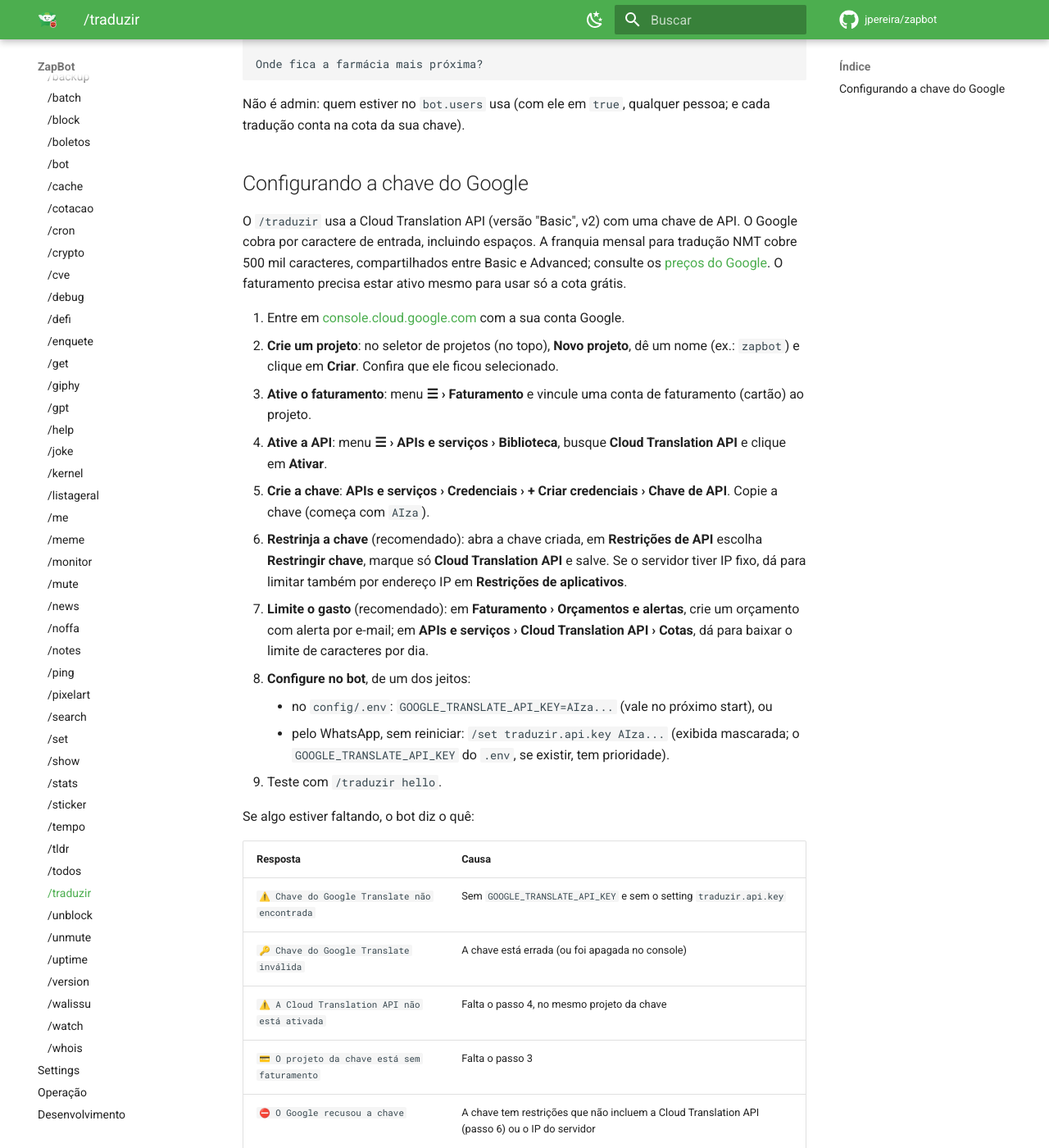
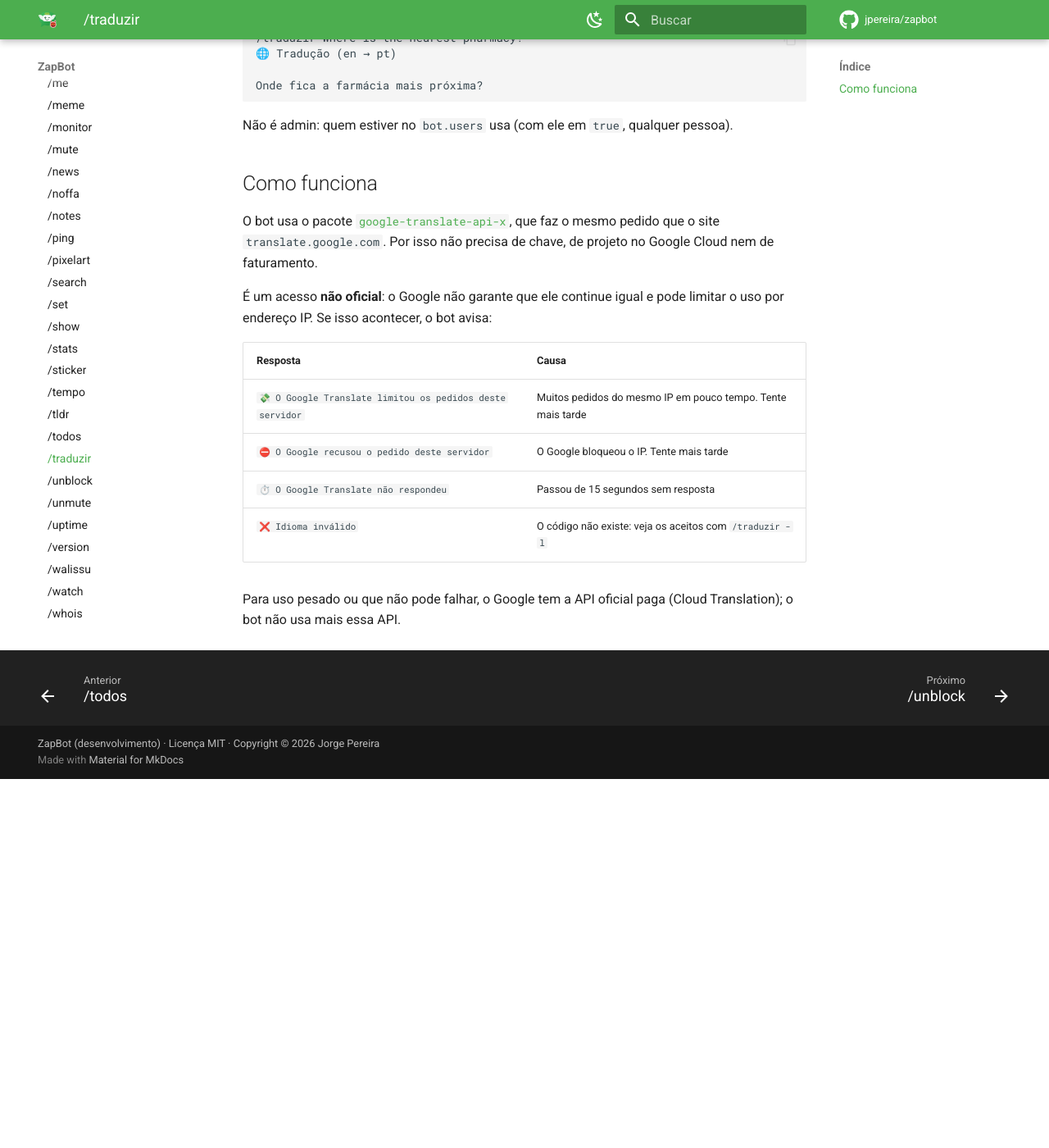
Before and after one commit to jpereira/zapbot, an MkDocs documentation site: the page built from docs/commands/traduzir.md, in a window 1280 px wide and 1400 px high, scrolled down 633 px. Shown: the whole window at 82% size. Built offline with MkDocs 1.6.1 and Material for MkDocs 9.7.7, drawn with Linux system fonts in a browser that asks for light colours; comment, search, counter and statistics services are not loaded; after the commit the page ends 1583 px from its top, so only the background shows below that; some of the changed text lies outside the part shown.

Commit message:
Swap /traduzir for the free Google Translate, without a key
Uses the google-translate-api-x package (the same access as the translate.google.com site,
unofficial) in place of the paid Cloud Translation. GOOGLE_TRANSLATE_API_KEY and the
traduzir.api.key setting go away.

- 15 s timeout on the request; -para case-insensitive; -l lists the package's languages
- Limit (429), block (403) and timeout errors with their own message
- Docs, help and tests updated (the package is simulated in the tests)

````diff
--- a/docs/commands/index.md
+++ b/docs/commands/index.md
@@ -153,7 +153,7 @@ mesmo que comecem com `/`. Sem isso, alguém poderia usar um comando que ecoa te
 | [`/tempo`](tempo.md) | `/weather` | | Tempo agora e máx./mín. do dia (Open-Meteo); `/tempo 16d` mostra até 16 dias, contando hoje; sem cidade usa `tempo.city` |
 | [`/tldr`](tldr.md) | `/resumo` | ✅ | Resume a conversa do chat pelo ChatGPT (`2h`, `300`...) |
 | [`/todos`](todos.md) | `/todes` | ✅ | Menciona todos do grupo |
-| [`/traduzir`](traduzir.md) | `/translate` | | Traduz o texto ou a mensagem respondida (Google Translate); `-para en` muda o idioma |
+| [`/traduzir`](traduzir.md) | `/translate` | | Traduz o texto ou a mensagem respondida pelo Google Translate, sem chave; `-para en` muda o idioma |
 | [`/unblock`](unblock.md) | | ✅ | Desbloqueia uma pessoa: pelo nome, pelo número, pelo nº da lista do `/block` ou respondendo uma mensagem |
 | [`/unmute`](unmute.md) | | ✅ | Desfaz o silêncio do `/mute`: pelo nome, pelo nº da lista, respondendo um aviso ou todos (`-all`) |
 | [`/uptime`](uptime.md) |  | | Tempo de execução e de conexão |
--- a/docs/commands/traduzir.md
+++ b/docs/commands/traduzir.md
@@ -1,13 +1,13 @@
 # `/traduzir` (`/translate`)
 
-Traduz um texto pelo [Google Cloud Translation](https://cloud.google.com/translate). Respondendo
-(reply) uma mensagem, traduz o texto dela. O idioma de origem é detectado sozinho; o de destino é o
-português, ou o do `-para`.
+Traduz um texto pelo Google Translate, sem chave e sem custo. Respondendo (reply) uma mensagem,
+traduz o texto dela. O idioma de origem é detectado sozinho; o de destino é o português, ou o do
+`-para`.
 
 | Opção | Valor | Descrição |
 |---|---|---|
 | `[texto]` | | O texto (até 5000 caracteres, com quebras de linha). Sem ele, a mensagem respondida |
-| `-para`, `-p` | `<idioma>` | Idioma de destino, pelo código: `en`, `es`, `fr`, `it`, `de`, `ja`, `zh-CN`... Padrão: setting `traduzir.lang` (`pt`) |
+| `-para`, `-p` | `<idioma>` | Idioma de destino, pelo código: `en`, `es`, `fr`, `it`, `de`, `ja`, `zh-CN`... Maiúsculas e minúsculas valem igual. Padrão: setting `traduzir.lang` (`pt`) |
 | `-list`, `-l` | | Lista os idiomas aceitos, com o código |
 
 ```text
@@ -25,53 +25,23 @@ português, ou o do `-para`.
 Onde fica a farmácia mais próxima?
 ```
 
-Não é admin: quem estiver no `bot.users` usa (com ele em `true`, qualquer pessoa; e cada tradução
-conta na cota da sua chave).
+Não é admin: quem estiver no `bot.users` usa (com ele em `true`, qualquer pessoa).
 
-## Configurando a chave do Google
+## Como funciona
 
-O `/traduzir` usa a Cloud Translation API (versão "Basic", v2) com uma chave de API. O Google cobra
-por caractere de entrada, incluindo espaços. A franquia mensal para tradução NMT cobre 500 mil
-caracteres, compartilhados entre Basic e Advanced; consulte os
-[preços do Google](https://cloud.google.com/products/translate/pricing). O faturamento precisa estar
-ativo mesmo para usar só a cota grátis.
+O bot usa o pacote [`google-translate-api-x`](https://github.com/AidanWelch/google-translate-api),
+que faz o mesmo pedido que o site `translate.google.com`. Por isso não precisa de chave, de projeto
+no Google Cloud nem de faturamento.
 
-1. Entre em [console.cloud.google.com](https://console.cloud.google.com/) com a sua conta Google.
-2. **Crie um projeto**: no seletor de projetos (no topo), **Novo projeto**, dê um nome (ex.:
-   `zapbot`) e clique em **Criar**. Confira que ele ficou selecionado.
-3. **Ative o faturamento**: menu **☰ › Faturamento** e vincule uma conta de faturamento (cartão) ao
-   projeto.
-4. **Ative a API**: menu **☰ › APIs e serviços › Biblioteca**, busque **Cloud Translation API** e
-   clique em **Ativar**.
-5. **Crie a chave**: **APIs e serviços › Credenciais › + Criar credenciais › Chave de API**. Copie a
-   chave (começa com `AIza`).
-6. **Restrinja a chave** (recomendado): abra a chave criada, em **Restrições de API** escolha
-   **Restringir chave**, marque só **Cloud Translation API** e salve. Se o servidor tiver IP fixo,
-   dá para limitar também por endereço IP em **Restrições de aplicativos**.
-7. **Limite o gasto** (recomendado): em **Faturamento › Orçamentos e alertas**, crie um orçamento
-   com alerta por e-mail; em **APIs e serviços › Cloud Translation API › Cotas**, dá para baixar o
-   limite de caracteres por dia.
-8. **Configure no bot**, de um dos jeitos:
-    - no `config/.env`: `GOOGLE_TRANSLATE_API_KEY=AIza...` (vale no próximo start), ou
-    - pelo WhatsApp, sem reiniciar: `/set traduzir.api.key AIza...` (exibida mascarada; o
-      `GOOGLE_TRANSLATE_API_KEY` do `.env`, se existir, tem prioridade).
-9. Teste com `/traduzir hello`.
-
-Se algo estiver faltando, o bot diz o quê:
+É um acesso **não oficial**: o Google não garante que ele continue igual e pode limitar o uso por
+endereço IP. Se isso acontecer, o bot avisa:
 
 | Resposta | Causa |
 |---|---|
-| `⚠️ Chave do Google Translate não encontrada` | Sem `GOOGLE_TRANSLATE_API_KEY` e sem o setting `traduzir.api.key` |
-| `🔑 Chave do Google Translate inválida` | A chave está errada (ou foi apagada no console) |
-| `⚠️ A Cloud Translation API não está ativada` | Falta o passo 4, no mesmo projeto da chave |
-| `💳 O projeto da chave está sem faturamento` | Falta o passo 3 |
-| `⛔ O Google recusou a chave` | A chave tem restrições que não incluem a Cloud Translation API (passo 6) ou o IP do servidor |
-| `💸 Cota do Google Translate esgotada` | Passou da cota diária ou do limite de requisições/caracteres por minuto |
+| `💸 O Google Translate limitou os pedidos deste servidor` | Muitos pedidos do mesmo IP em pouco tempo. Tente mais tarde |
+| `⛔ O Google recusou o pedido deste servidor` | O Google bloqueou o IP. Tente mais tarde |
+| `⏱️ O Google Translate não respondeu` | Passou de 15 segundos sem resposta |
+| `❌ Idioma inválido` | O código não existe: veja os aceitos com `/traduzir -l` |
 
-A chave vai no cabeçalho da requisição (`X-Goog-Api-Key`), nunca na URL, e não aparece no chat nem
-nos logs.
-
-As [cotas do Google](https://docs.cloud.google.com/translate/quotas) são independentes da franquia
-gratuita: configure limites de uso no projeto para controlar o consumo. Um
-[orçamento somente de alertas](https://docs.cloud.google.com/billing/docs/how-to/budgets) avisa
-sobre gastos; ele não interrompe as traduções.
+Para uso pesado ou que não pode falhar, o Google tem a API oficial paga (Cloud Translation); o bot
+não usa mais essa API.
--- a/package.json
+++ b/package.json
@@ -14,6 +14,7 @@
     "colors": "^1.4.0",
     "dotenv": "^18.0.9",
     "fs-extra": "^11.4.1",
+    "google-translate-api-x": "^10.7.3",
     "nodemailer": "^10.3.1",
     "punycode": "^2.3.1",
     "qrcode": "^1.5.4",
````
Also changed, not shown: README.md (+1 -1 lines), docs/configuration.md (+1 -2 lines), docs/settings.md (+0 -1 lines), 8 other files.
